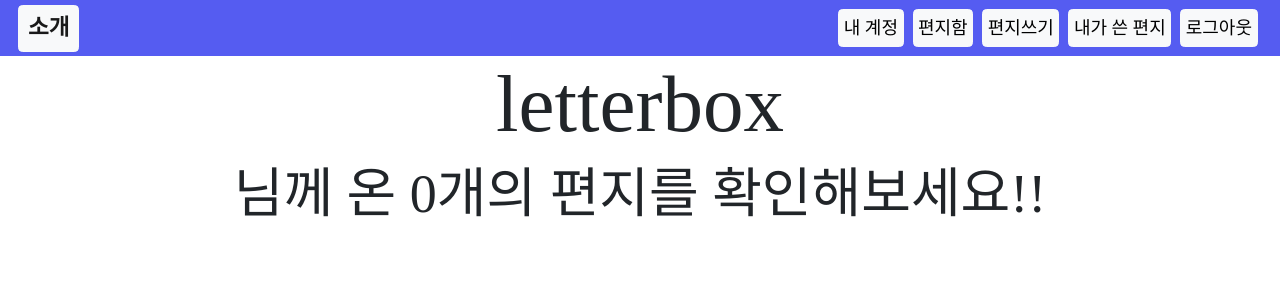
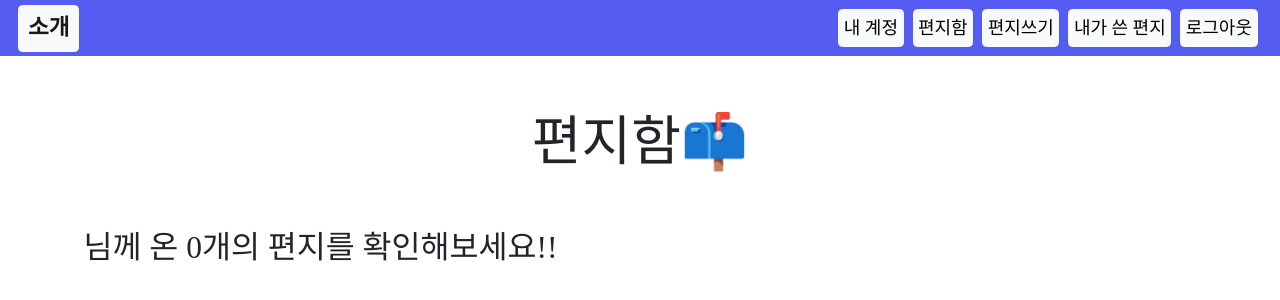
Before and after one commit to rohmantique/SSAFY-Side-Pjt, a Django app: page /rollpaper/1/letterbox/ in a window 1280 px wide. Shown: the top 300 px of the page. Run offline with Django 4.2, Linux system fonts and the light colour scheme; the visitor is signed in with stand-in values (Sample User, id 1); data comes from the database, SQL or seed files in the repository; data that the repository does not hold is empty; some web fonts are replaced.

Commit message:
eunho/header h2 tag로 변경

```diff
--- a/roll_paper/templates/roll_paper/detail.html
+++ b/roll_paper/templates/roll_paper/detail.html
@@ -1,7 +1,10 @@
 {% extends 'base.html' %}
 
 {% block content %}
+  <header class="m-5">
     <h2>{{ from }}에게 온 편지</h2>
+  </header>
+
   <div>
     <strong>{{ rollpaper.title }}</strong>
   </div>
@@ -12,5 +15,4 @@
     From. {{ from }}
   </div>
 
-
 {% endblock content %}
--- a/roll_paper/templates/roll_paper/error.html
+++ b/roll_paper/templates/roll_paper/error.html
@@ -1,7 +1,8 @@
 {% extends 'base.html' %}
 
 {% block content %}
-
-<h1>권한이 있는 사용자가 아니에요! 😡</h1>
+  <header class="m-5">
+    <h2>권한이 있는 사용자가 아니에요! 😡</h2>
+  </header>
 
 {% endblock content %}
--- a/roll_paper/templates/roll_paper/letterbox.html
+++ b/roll_paper/templates/roll_paper/letterbox.html
@@ -1,13 +1,16 @@
 {% extends 'base.html' %}
 
 {% block content %}
-<h1>letterbox</h1>
-<h2>{{ user_info.realname }}님께 온 {{number}}개의 편지를 확인해보세요!!</h2>
+  <header class="m-5">
+    <h2>편지함📫</h2>
+  </header>
+
+  <h3>{{ user_info.realname }}님께 온 {{number}}개의 편지를 확인해보세요!!</h3>
 
 
-{% for rollpaper in my_rollpaper %}
-<a href="{% url 'rollpaper:detail' user.pk rollpaper.pk %}">{{ rollpaper.title }}</a>
-{% endfor %}
+  {% for rollpaper in my_rollpaper %}
+  <a href="{% url 'rollpaper:detail' user.pk rollpaper.pk %}">{{ rollpaper.title }}</a>
+  {% endfor %}
 
 
 {% endblock content %}
--- a/roll_paper/templates/roll_paper/main.html
+++ b/roll_paper/templates/roll_paper/main.html
@@ -1,5 +1,7 @@
 {% extends 'base.html' %}
 
 {% block content %}
-메인메인
+  <header class="m-5">
+    <h2>1학기 동안 수고하셨습니다!</h2>
+  </header>
 {% endblock content %}
--- a/roll_paper/templates/roll_paper/update.html
+++ b/roll_paper/templates/roll_paper/update.html
@@ -1,8 +1,9 @@
 {% extends 'base.html' %}
 
 {% block content %}
-
-  <h2>편지 수정</h2>
+  <header class="m-5">
+    <h2>편지 수정</h2>
+  </header>
 
   <form action="" method = 'POST'>
     {% csrf_token %}
--- a/roll_paper/templates/roll_paper/user_lst.html
+++ b/roll_paper/templates/roll_paper/user_lst.html
@@ -15,8 +15,9 @@
     {% endfor %}
   </ul>
 
-
-<h1>편지를 보내고 싶은 사람을 눌러주세요!</h1>
+  <header class="m-5">
+    <h2>편지를 보내고 싶은 사람을 눌러주세요!</h2>
+  </header>
 
   {% for user in user_lst %}
     {% if user.realname != request.user.realname and user not in excepted %}
--- a/roll_paper/templates/roll_paper/write.html
+++ b/roll_paper/templates/roll_paper/write.html
@@ -1,8 +1,9 @@
 {% extends 'base.html' %}
 
 {% block content %}
-
-<h1>편지 쓰기</h1>
+  <header class="m-5">
+    <h2>편지 쓰기</h2>
+  </header>
 
   <form action="" method = 'POST'>
     {% csrf_token %}
```
Also changed, not shown: roll_paper/templates/roll_paper/sentletter.html (+2 -5 lines). Lines whose indentation alone changed are shown as unchanged.
